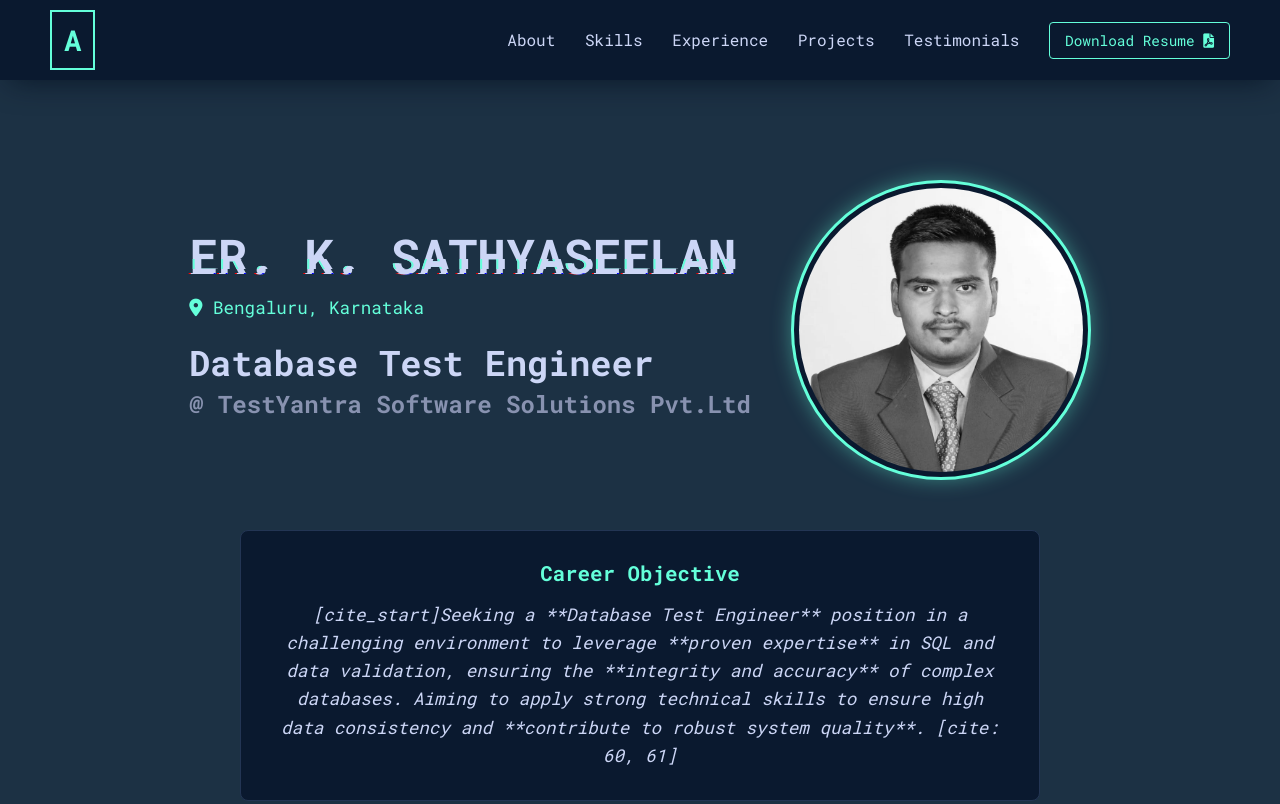
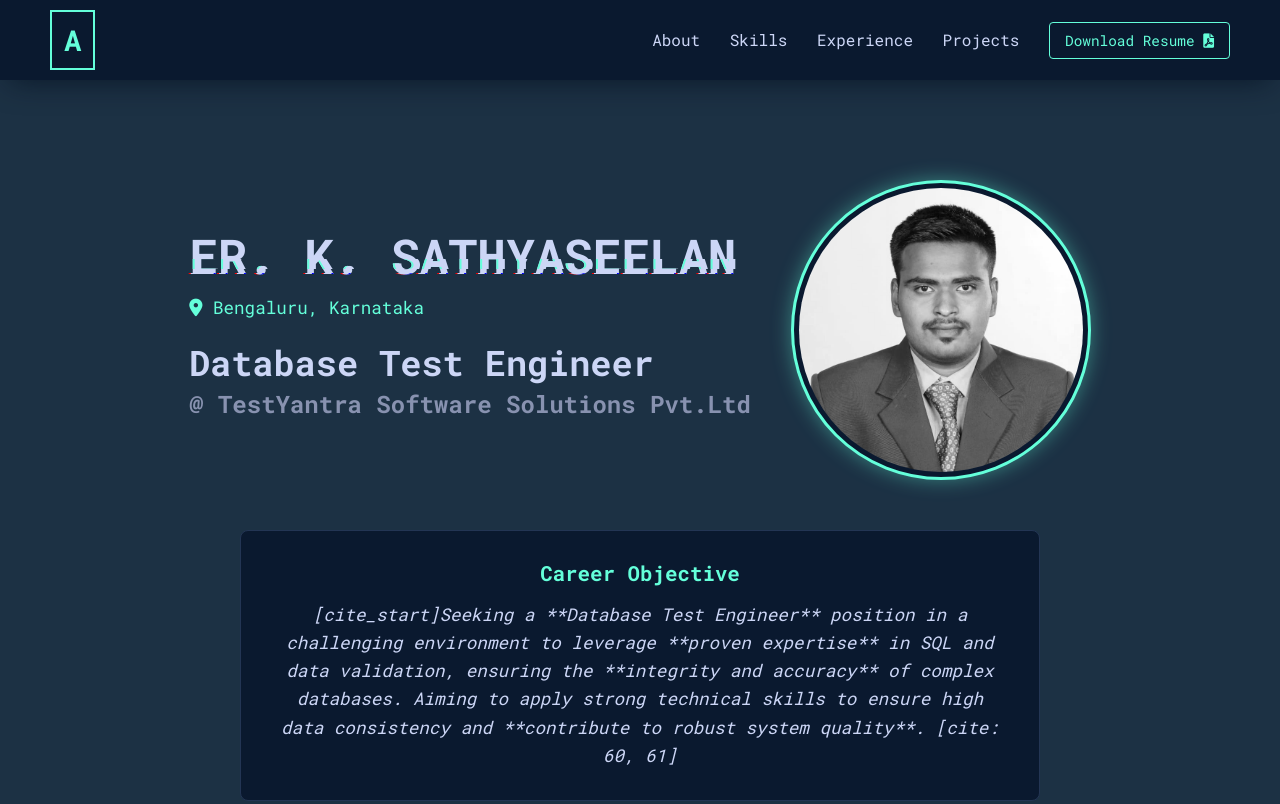
Before and after one commit to sathyaseelan07-spec/Portfolio, a plain HTML site: page index.html in a window 1280 px wide. Shown: the top 804 px of the page. Drawn offline with Linux system fonts and the light colour scheme.

Commit message:
nav testimonial removed

```diff
--- a/index.html
+++ b/index.html
@@ -21,7 +21,7 @@
             <a href="#skills">Skills</a>
             <a href="#experience">Experience</a>
             <a href="#projects">Projects</a>
-            <a href="#testimonials">Testimonials</a>
+            <!-- <a href="#testimonials">Testimonials</a> -->
             <a href="images/Resume.pdf" class="btn-download" download>Download Resume <i class="fas fa-file-pdf"></i></a>
         </nav>
         <button class="menu-toggle" aria-label="Toggle navigation">
```
